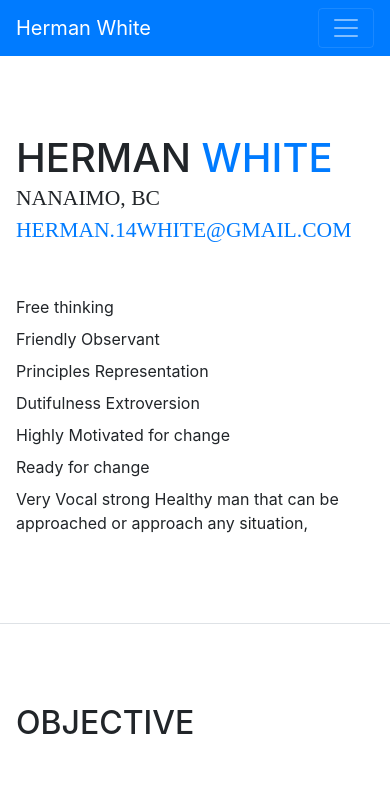
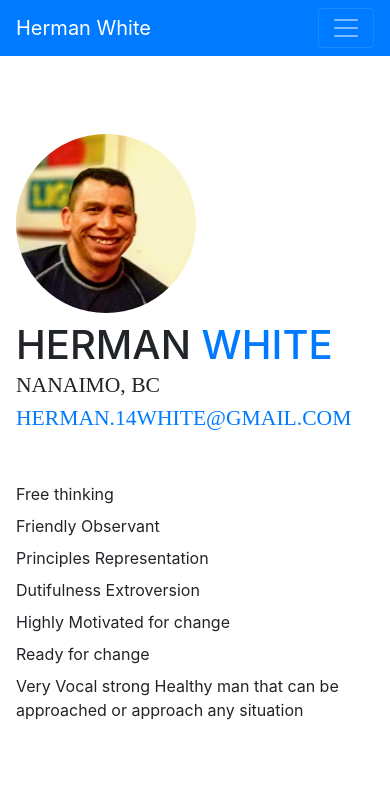
Before and after one commit to hermanwhite/hermanwhite.github.io, a website with bundled scripts: page index.html in a window 390 px wide. Shown: the top 787 px of the page. Built offline with nearby package versions, Linux system fonts and the light colour scheme; a web font is replaced by a local one.

Commit message:
Added profile image for mobile version.

```diff
--- a/index.html
+++ b/index.html
@@ -65,6 +65,11 @@
 
       <section class="resume-section p-3 p-lg-5 d-flex d-column" id="about">
         <div class="my-auto">
+          <div>
+            <span class="d-lg-none d-block">
+              <img class="img-fluid img-profile rounded-circle mx-auto mb-2" src="img/profile.jpg" height="180" width="180" alt="">
+            </span>
+          </div>
           <h1 class="mb-0">Herman
             <span class="text-primary">White</span>
           </h1>
@@ -90,7 +95,7 @@
             Ready for change
           </p>
           <p class="mb-2">
-            Very Vocal strong Healthy man that can be approached or approach any situation,
+            Very Vocal strong Healthy man that can be approached or approach any situation
           </p>
           <ul class="list-inline list-social-icons mb-0" style="display:none">
             <li class="list-inline-item">
```
